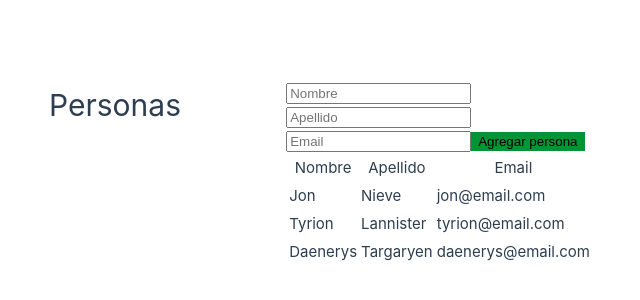
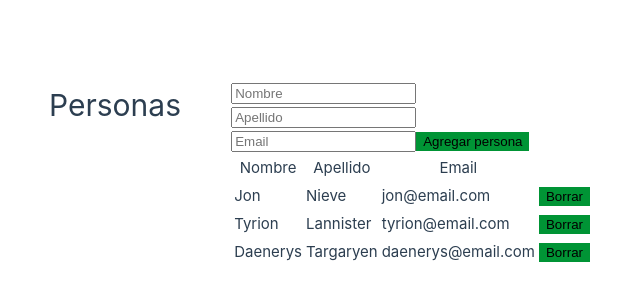
Before and after one commit to DiegoTM123/PSI-25_26-Equipo05-P2, a Vue app in the folder tutorial-vue/tutorial-vue/: page / in a window 1280 px wide. Shown: the part 226-526 px from the top of the page, without its empty margins (15-655 px from the left). Built offline with nearby package versions, Linux system fonts and the light colour scheme.

Commit message:
Formulario y borrado de personas en la tabla

```diff
--- a/tutorial-vue/tutorial-vue/src/components/TablaPersonas.vue
+++ b/tutorial-vue/tutorial-vue/src/components/TablaPersonas.vue
@@ -1,28 +1,38 @@
 <template>
   <!-- Contenedor principal del componente -->
   <div id="tabla-personas">
+    <!-- Formulario para añadir personas -->
     <form @submit.prevent="agregarPersona" class="mb-3">
       <input v-model="nuevoNombre" type="text" placeholder="Nombre" required />
       <input v-model="nuevoApellido" type="text" placeholder="Apellido" required />
       <input v-model="nuevoEmail" type="email" placeholder="Email" required />
       <button type="submit">Agregar persona</button>
     </form>
+    <!-- Mensajes informativos -->
+    <div v-if="mensajeError" class="alert alert-danger">
+      {{ mensajeError }}
+    </div>
+    <div v-if="mensajeInfo" class="alert alert-success">
+      {{ mensajeInfo }}
+    </div>
     <!-- Tabla para mostrar información de personas -->
     <table class="table">
-      <!-- Encabezado de la tabla -->
       <thead>
         <tr>
           <th>Nombre</th>
           <th>Apellido</th>
           <th>Email</th>
+          <th></th>
         </tr>
       </thead>
-      <!-- Cuerpo de la tabla -->
       <tbody>
-        <tr v-for="persona in personas" :key="persona.email">
+        <tr v-for="(persona, indice) in personas" :key="persona.email">
           <td>{{ persona.nombre }}</td>
           <td>{{ persona.apellido }}</td>
           <td>{{ persona.email }}</td>
+          <td>
+            <button @click="borrarPersona(indice)" class="btn btn-danger btn-sm">Borrar</button>
+          </td>
         </tr>
       </tbody>
     </table>
@@ -38,26 +48,37 @@ const personas = ref([
   { nombre: 'Daenerys', apellido: 'Targaryen', email: 'daenerys@email.com' }
 ])
 
+const nuevoNombre = ref('');
+const nuevoApellido = ref('');
+const nuevoEmail = ref('');
+const mensajeError = ref('');
+const mensajeInfo = ref('');
+
 defineOptions({
   name: 'tabla-personas',
 });
 
-const nuevoNombre = ref('');
-const nuevoApellido = ref('');
-const nuevoEmail = ref('');
-
 function agregarPersona() {
+  if (!nuevoNombre.value || !nuevoApellido.value || !nuevoEmail.value) {
+    mensajeError.value = 'Todos los campos son obligatorios.';
+    return;
+  }
   personas.value.push({
     nombre: nuevoNombre.value,
     apellido: nuevoApellido.value,
     email: nuevoEmail.value
   });
-  // Limpiar los campos
   nuevoNombre.value = '';
   nuevoApellido.value = '';
   nuevoEmail.value = '';
+  mensajeError.value = '';
 }
 
+function borrarPersona(indice) {
+  personas.value.splice(indice, 1);
+  mensajeInfo.value = 'Persona eliminada correctamente.';
+  setTimeout(() => mensajeInfo.value = '', 2000);
+}
 </script>
 
 <style scoped>
```
Lines whose indentation alone changed are shown as unchanged.
